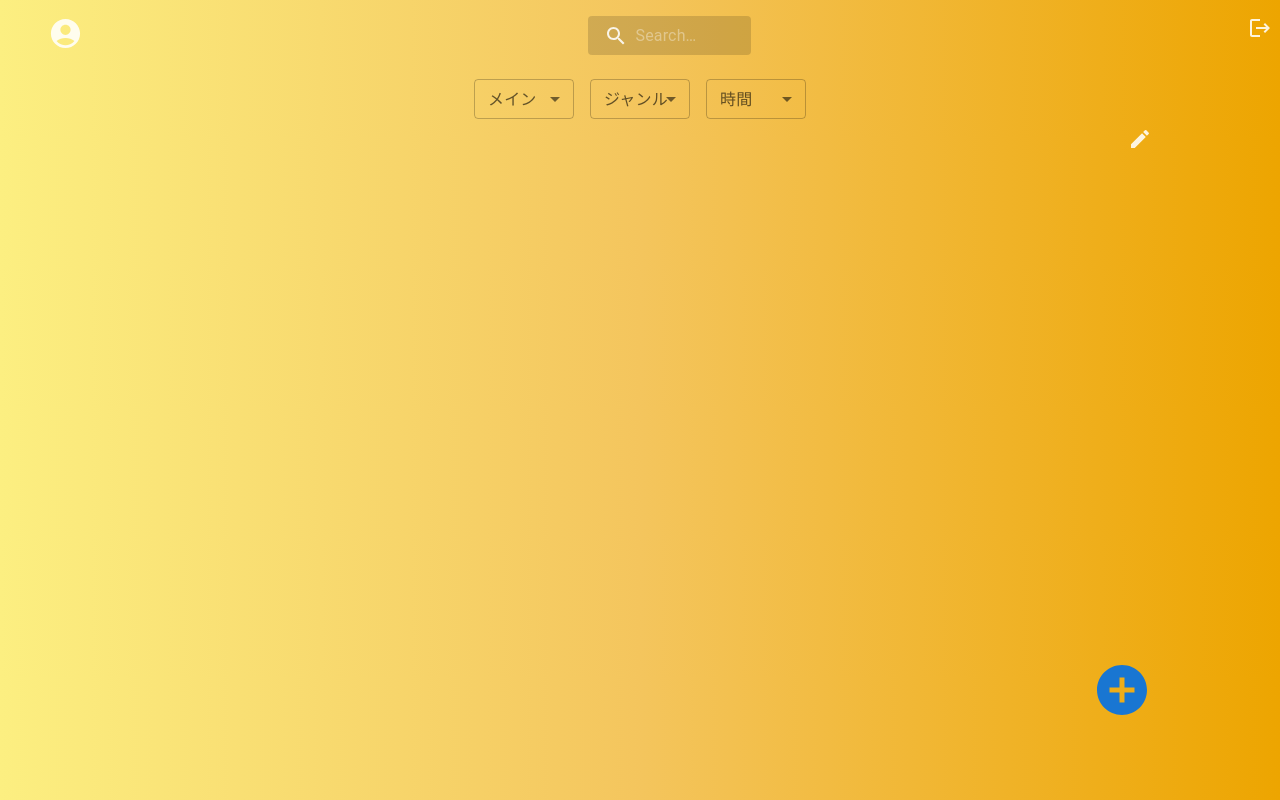
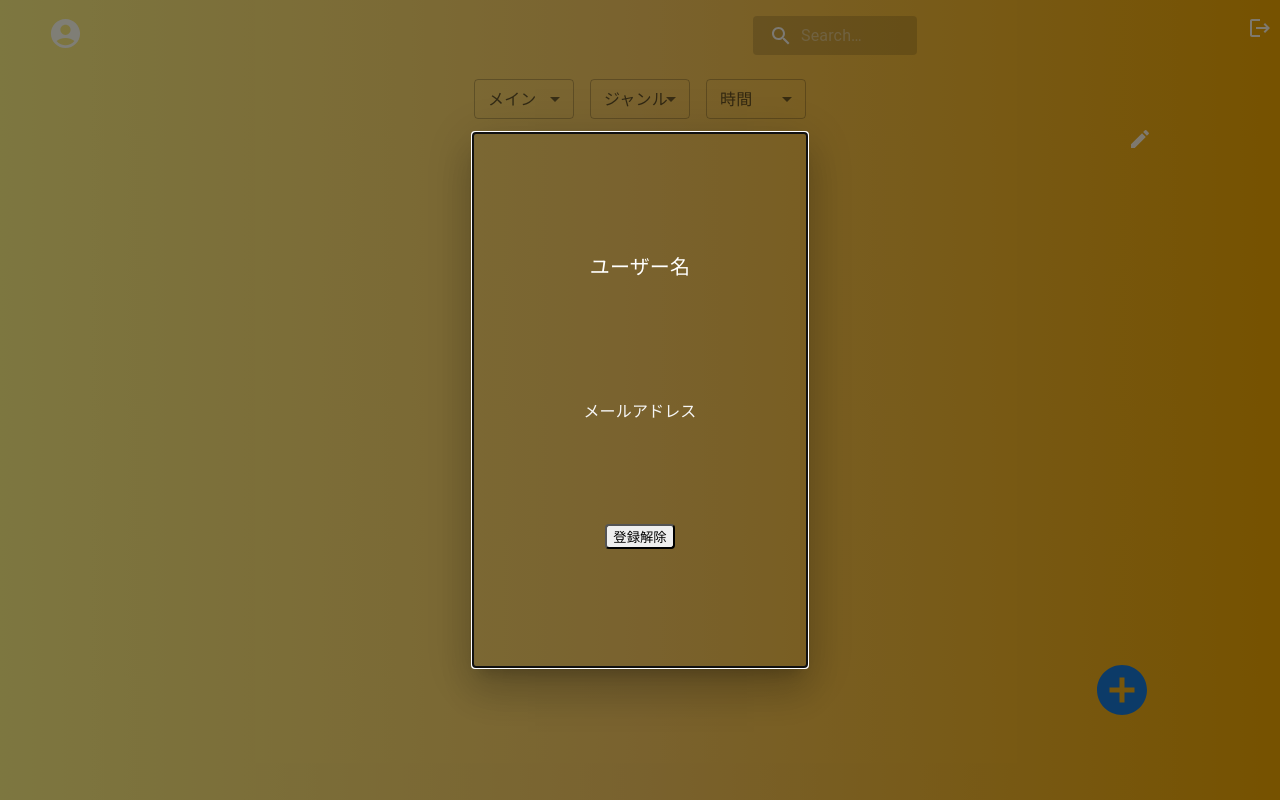
Before and after one commit to hackathon-24-winter-c-team/cook-keep, a React (Vite) app in the folder front/React/: page /recipes in a window 1280 px wide. Both pictures are taken after a click on the icon 65 px from the left and 33 px from the top of the page. Built offline with nearby package versions, Linux system fonts and the light colour scheme.

Commit message:
ユーザー画面UI作成

```diff
--- a/front/React/src/pages/RecipeList/RecipeList.jsx
+++ b/front/React/src/pages/RecipeList/RecipeList.jsx
@@ -7,7 +7,7 @@ import { SearchBar } from './SearchBar';
 import { TagSelect } from './TagSelect/TagSelect';
 import AddCircleIcon from '@mui/icons-material/AddCircle';
 import { RecipeRegistModal } from './RecipeRegistModal/RecipeRegistModal';
-// import { Navigate } from 'react-router-dom';
+import { UserInfoModal } from './UserInfoModal/UserInfoModal';
 import { useNavigate } from 'react-router-dom';
 
 // レシピ一覧の主要コンポーネント
@@ -16,6 +16,12 @@ export const RecipeList = () => {
     // モーダルを開く関数
     const handleOpenModal = () => {
         setModalOpen(true); //tureにすることでモーダルを表示する
+    }
+
+    const [userModalOpen, setUserModalOpen] = React.useState(false); // レシピ登録モーダルの表示状態を管理
+    // モーダルを開く関数
+    const handleOpenUserModal = () => {
+        setUserModalOpen(true); //tureにすることでモーダルを表示する
     }
 
     const navigate = useNavigate();
@@ -29,7 +35,8 @@ export const RecipeList = () => {
         <>
             <div className={styles.header}>
                 <ul>
-                    <AccountCircleIcon className={styles.userIcon} fontSize='large'/>
+                    <AccountCircleIcon className={styles.userIcon} fontSize='large' onClick={handleOpenUserModal}/>
+                    {userModalOpen && <UserInfoModal open={userModalOpen} setOpen={setUserModalOpen} />}
                     <SearchBar />
                     <LogoutIcon className={styles.logoutIcon} />
                 </ul>
--- /dev/null
+++ b/front/React/src/pages/RecipeList/UserInfoModal/UserInfoModal.jsx
@@ -0,0 +1,68 @@
+import Box from '@mui/material/Box';
+import Typography from '@mui/material/Typography';
+import Modal from '@mui/material/Modal';
+import PropTypes from 'prop-types';
+import styles from './UserInfoModal.module.css'
+
+const style = {
+  position: 'absolute',
+  top: '50%',
+  left: '50%',
+  transform: 'translate(-50%, -50%)',
+  width: 300,
+  height: 500,
+  bgcolor: 'background.black',
+  border: '2px solid #000',
+  boxShadow: 24,
+  p: 2,
+  display: 'flex',
+  flexDirection: 'column', // 子要素を縦方向に並べる
+  justifyContent: 'space-evenly',
+  alignItems: 'center', // 水平方向の中央に揃える
+
+};
+
+export const UserInfoModal = ({ open, setOpen }) => {
+  const handleClose = () => setOpen(false);
+
+  // 登録解除ボタンのクリックイベントハンドラ
+  const handleUnregister = (e) => {
+    e.preventDefault(); // フォームのデフォルト送信動作を防ぐ
+
+      // 登録解除を確認する
+    const isConfirmed = window.confirm('本当に登録を解除してよろしいですか？');
+
+    if (isConfirmed) {
+        // ユーザーがOKをクリックしたら登録解除する
+        console.log('登録が解除されました')
+    }
+  }
+
+
+
+  return (
+    <div>
+      <Modal
+        open={open}
+        onClose={handleClose}
+        aria-labelledby="user-name"
+        aria-describedby="user-email"
+      >
+        <Box sx={style} >
+          <Typography id="user-name" variant="h6" component="h2" sx={{ color: 'white' }} >
+            ユーザー名
+          </Typography>
+          <Typography id="user-email" sx={{ mt: 2, color: 'whitesmoke' }}>
+            メールアドレス
+          </Typography>
+          <button className={styles.deleteButton} onClick={handleUnregister}>登録解除</button>
+        </Box>
+      </Modal>
+    </div>
+  );
+}
+
+UserInfoModal.propTypes = {
+    open: PropTypes.bool.isRequired,
+    setOpen: PropTypes.func.isRequired,
+};
--- /dev/null
+++ b/front/React/src/pages/RecipeList/UserInfoModal/UserInfoModal.module.css
@@ -0,0 +1,3 @@
+.deleteButton {
+    border-radius: 4px;
+}
```
